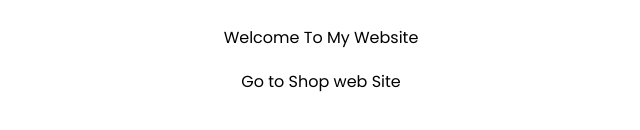
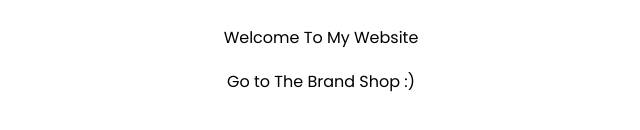
Before and after one commit to Ratchatrin/Shop, a React (Vite) app in the folder frontend-page/: page / in a window 1280 px wide. Shown: the part 340-470 px from the top of the page, without its empty margins (319-959 px from the left). Built offline with nearby package versions, Linux system fonts and the light colour scheme.

Commit message:
add axios edit welcome

```diff
--- a/frontend-page/src/component/header/Welcome.tsx
+++ b/frontend-page/src/component/header/Welcome.tsx
@@ -5,7 +5,7 @@ function Welcome() {
     <div className="welcome">
       <Link to="/home">
         <h1>Welcome To My Website</h1>
-        <h2>Go to Shop web Site</h2>
+        <h2>Go to The Brand Shop :)</h2>
       </Link>
     </div>
   );
```
Also changed, not shown: 2 other files (tests, documents, lock files or other folders).
